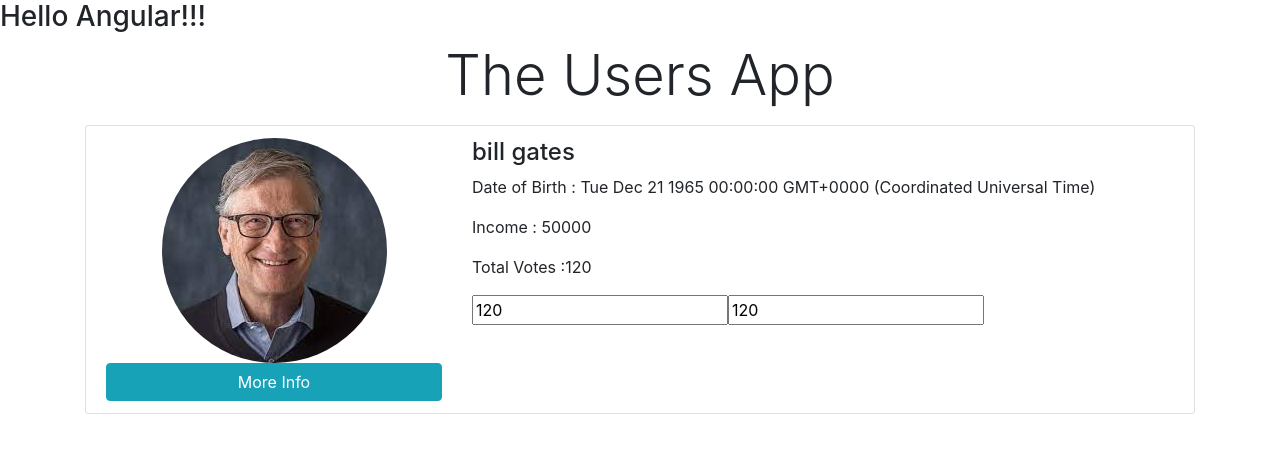
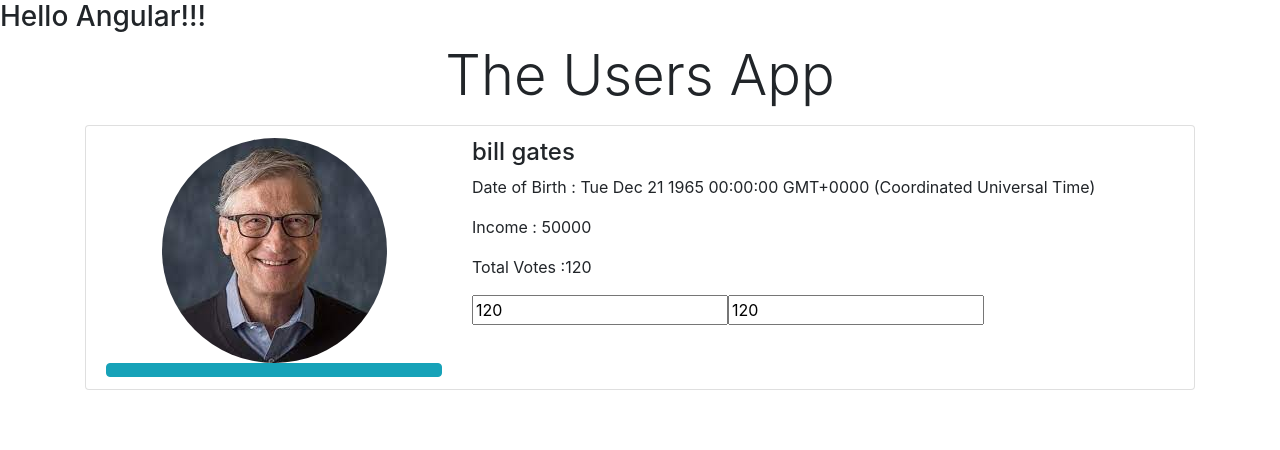
Before and after one commit to synergy2411/ng-feb-21, an Angular app in the folder users-app/: page / in a window 1280 px wide. Shown: the top 450 px of the page. Built offline with nearby package versions, Linux system fonts and the light colour scheme.

Commit message:
content projection added

```diff
--- a/users-app/src/app/components/users/user-img/user-img.component.html
+++ b/users-app/src/app/components/users/user-img/user-img.component.html
@@ -1,2 +1,9 @@
+<!-- <ng-content select="header"></ng-content> -->
+
 <img [src]="user.imagePath" class="img-fluid rounded-circle" />
-<button (click)="onBtnClick()" class="btn btn-info btn-block">More Info</button>
+<button (click)="onBtnClick()" class="btn btn-info btn-block">
+  <ng-content select=".my-content"></ng-content>
+</button>
+
+
+<!-- <ng-content select="footer"></ng-content> -->
--- a/users-app/src/app/components/users/users.component.html
+++ b/users-app/src/app/components/users/users.component.html
@@ -5,7 +5,13 @@
     <div class="row">
       <div class="col-4 text-center">
         <app-user-img (childEvent)="onMoreInfo($event)"
-          [user]="user"></app-user-img>
+          [user]="user">
+
+          <!-- <header>Header Info</header>
+          <main class="my-content">Show Info</main>
+          <footer>Footer info</footer> -->
+
+        </app-user-img>
       </div>
       <div class="col-8">
         <app-user-info [user]="user"></app-user-info>
```
